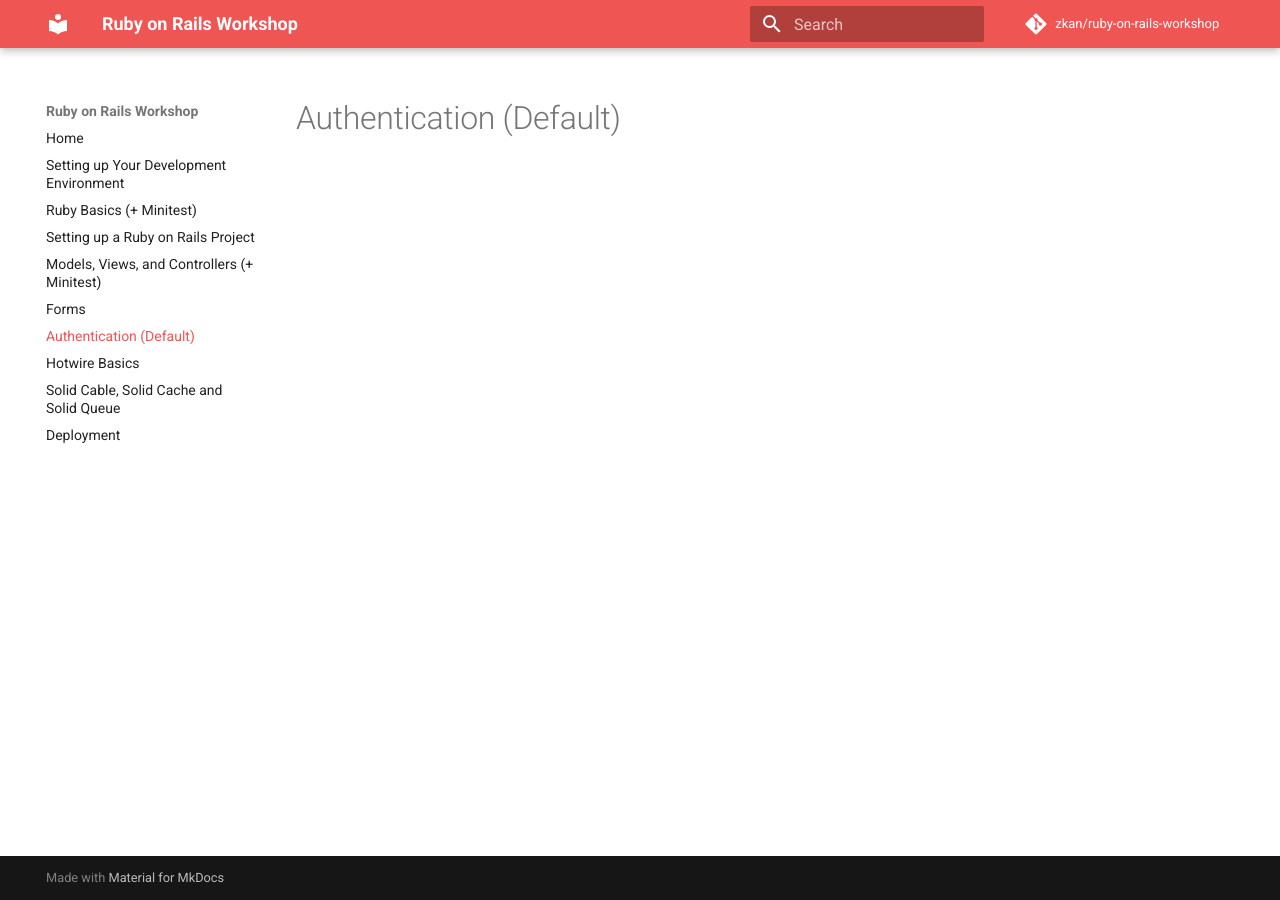
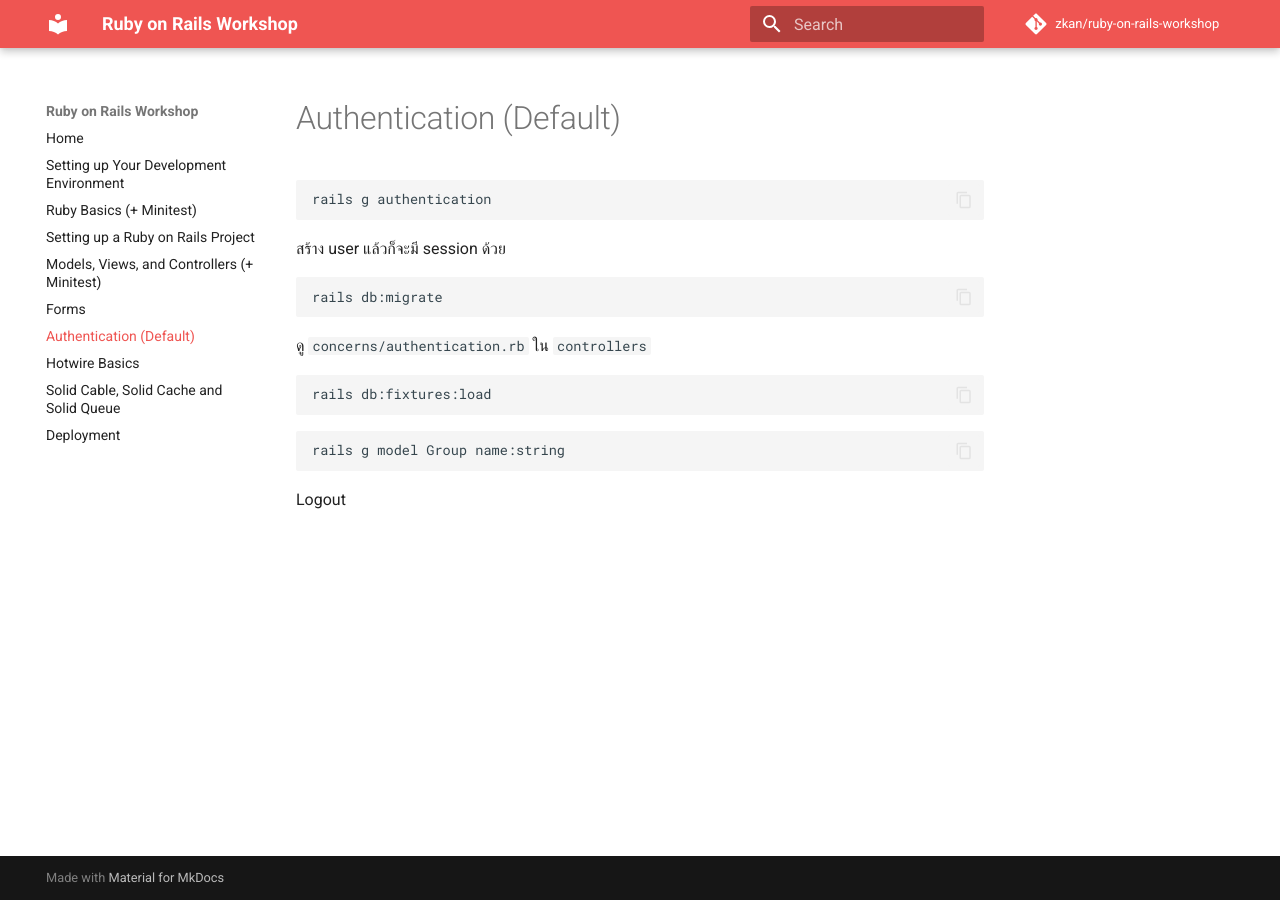
Before and after one commit to zkan/rails-unpacked-and-demystified-workshop, an MkDocs documentation site: the page built from docs/authentication.md, in a window 1280 px wide. Built offline with MkDocs 1.6.1 and Material for MkDocs 9.7.7, drawn with Linux system fonts in a browser that asks for light colours; comment, search, counter and statistics services are not loaded.

````diff
--- a/docs/authentication.md
+++ b/docs/authentication.md
@@ -1 +1,23 @@
 # Authentication (Default)
+
+```bash
+rails g authentication
+```
+
+สร้าง user แล้วก็จะมี session ด้วย
+
+```bash
+rails db:migrate
+```
+
+ดู `concerns/authentication.rb` ใน `controllers`
+
+```bash
+rails db:fixtures:load
+```
+
+```bash
+rails g model Group name:string
+```
+
+Logout
````
